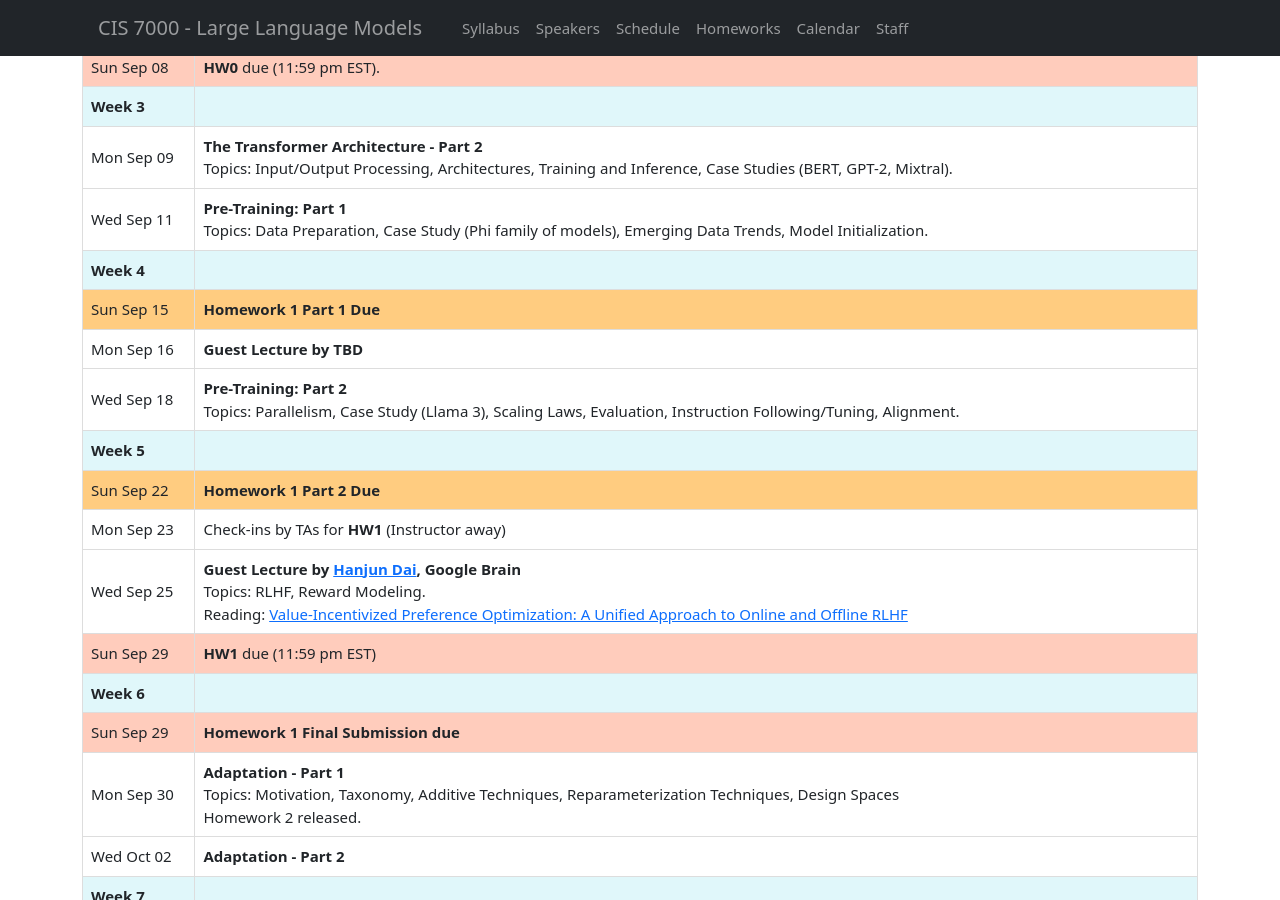
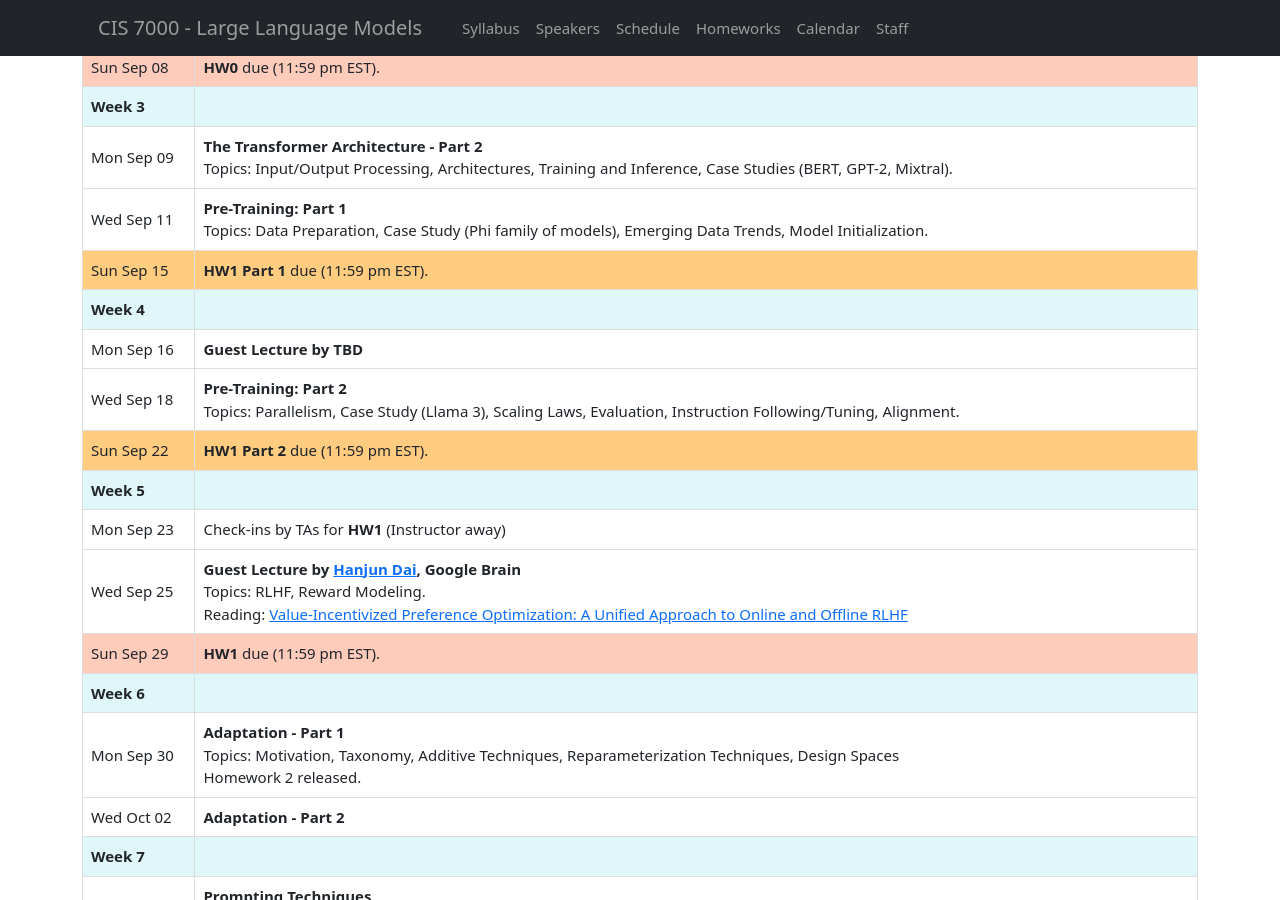
Before and after one commit to llm-class/llm-class.github.io, a Jekyll site: the page built from schedule.html, in a window 1280 px wide and 900 px high, scrolled down 410 px. Built offline with Jekyll 4.4.1, drawn with Linux system fonts in a browser that asks for light colours.

Commit message:
merged style

```diff
--- a/_data/schedule.yml
+++ b/_data/schedule.yml
@@ -31,12 +31,13 @@
       topic: "Pre-Training: Part 1"
       details: "Topics: Data Preparation, Case Study (Phi family of models), Emerging Data Trends, Model Initialization."
       class: "lecture"
+    - date: "Sun Sep 15"
+      details: "<b>HW1 Part 1</b> due (11:59 pm EST)."
+      class: "sub_deadline"
 
 - week: "Week 4"
   items:
-    - date: "Sun Sep 15"
-      topic: "Homework 1 Part 1 Due"
-      class: "sub_deadline"
+
     - date: "Mon Sep 16"
       topic: "Guest Lecture by TBD"
       class: "guest_lecture"
@@ -44,12 +45,12 @@
       topic: "Pre-Training: Part 2"
       details: "Topics: Parallelism, Case Study (Llama 3), Scaling Laws, Evaluation, Instruction Following/Tuning, Alignment."
       class: "lecture"
+    - date: "Sun Sep 22"
+      details: "<b>HW1 Part 2</b> due (11:59 pm EST)."
+      class: "sub_deadline"
 
 - week: "Week 5"
   items:
-    - date: "Sun Sep 22"
-      topic: "Homework 1 Part 2 Due"
-      class: "sub_deadline"
     - date: "Mon Sep 23"
       details: "Check-ins by TAs for <b>HW1</b> (Instructor away)"
       class: "lecture"
@@ -58,14 +59,13 @@
       details: "Topics: RLHF, Reward Modeling. <br> Reading: <a href=\"https://arxiv.org/abs/2405.19320\">Value-Incentivized Preference Optimization: A Unified Approach to Online and Offline RLHF</a>"
       class: "guest_lecture"
     - date: "Sun Sep 29"
-      details: "<b>HW1</b> due (11:59 pm EST)"
+      details: "<b>HW1</b> due (11:59 pm EST)."
       class: "work_due"
+
 
 - week: "Week 6"
   items:
-    - date: "Sun Sep 29"
-      topic: "Homework 1 Final Submission due"
-      class: "work_due"
+
     - date: "Mon Sep 30"
       topic: "Adaptation - Part 1"
       details: "Topics: Motivation, Taxonomy, Additive Techniques, Reparameterization Techniques, Design Spaces  <br> Homework 2 released."
```
